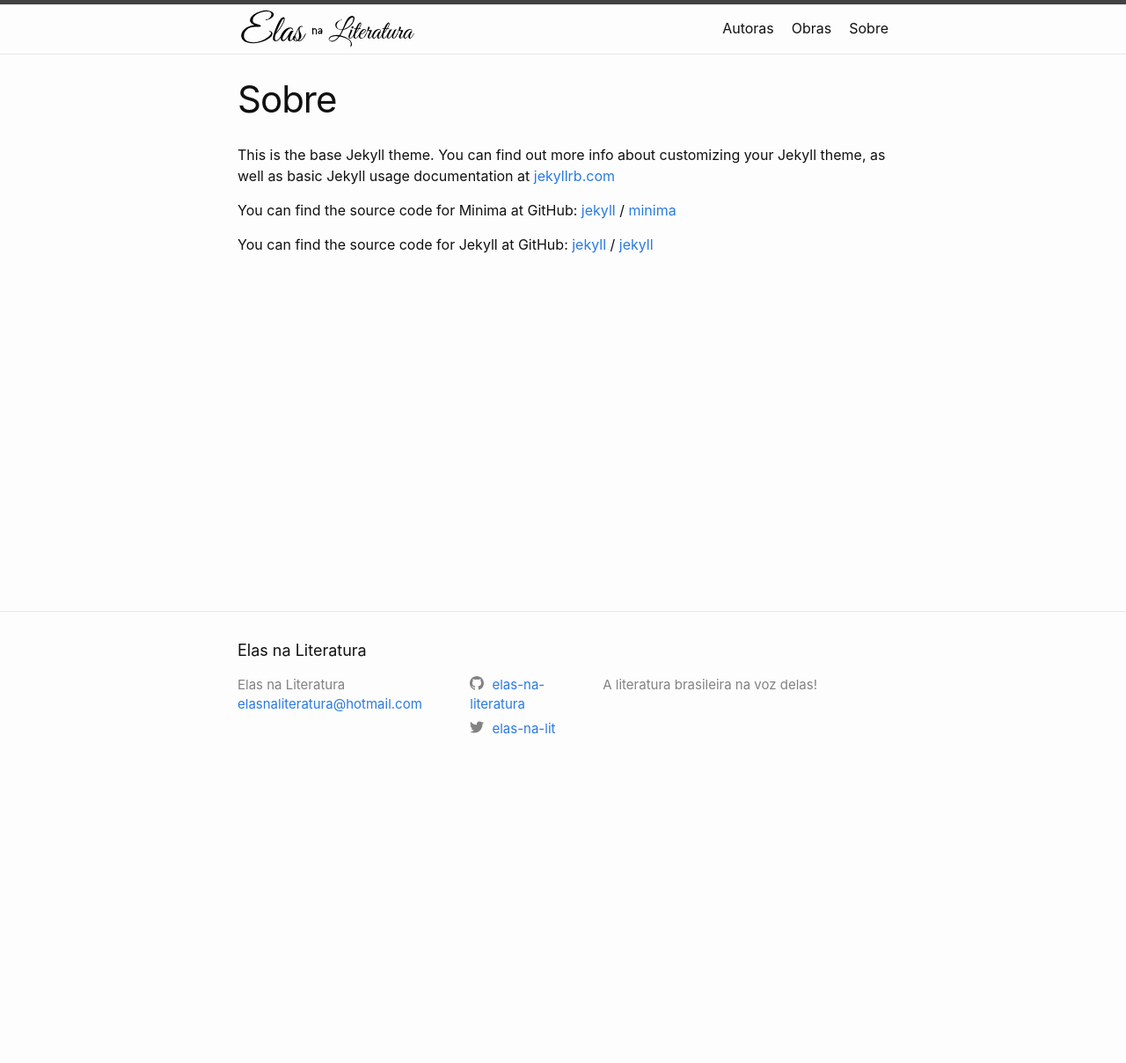
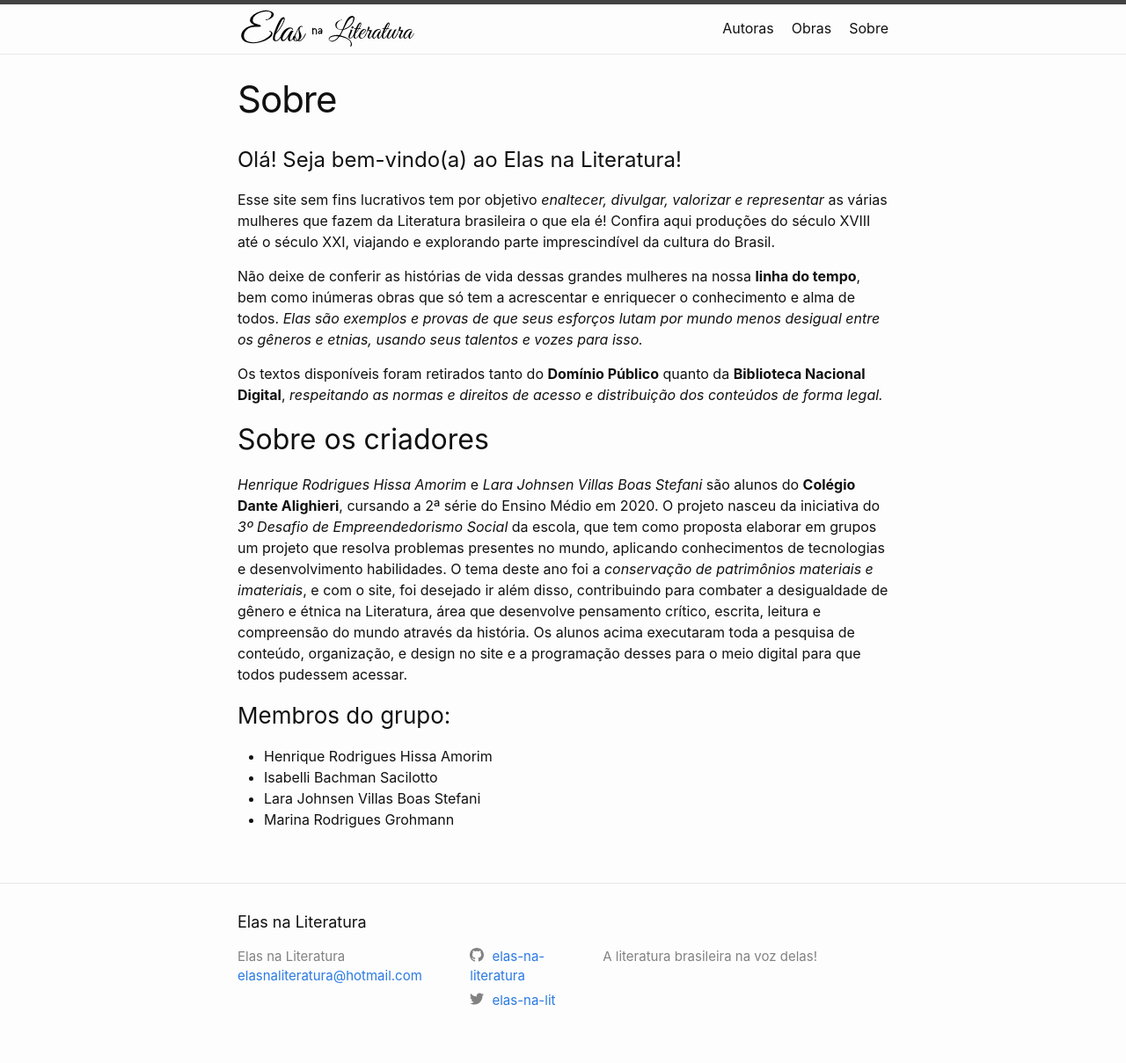
Before and after one commit to elas-na-literatura/elas-na-literatura.github.io, a Jekyll site: the page built from sobre.markdown, in a window 1280 px wide. Shown: the whole page at 88% size. Built offline with Jekyll 4.4.1, drawn with Linux system fonts in a browser that asks for light colours; before the commit the page ends 900 px from its top, so only the background shows below that.

Commit message:
coloquei o sobre!

```diff
--- a/sobre.markdown
+++ b/sobre.markdown
@@ -4,15 +4,20 @@ title: Sobre
 permalink: /sobre/
 ---
 
-This is the base Jekyll theme. You can find out more info about customizing your Jekyll theme, as well as basic Jekyll usage documentation at [jekyllrb.com](https://jekyllrb.com/)
+# Olá! Seja bem-vindo(a) ao Elas na Literatura!
 
-You can find the source code for Minima at GitHub:
-[jekyll][jekyll-organization] /
-[minima](https://github.com/jekyll/minima)
+Esse site sem fins lucrativos tem por objetivo _enaltecer, divulgar, valorizar e representar_ as várias mulheres que fazem da Literatura brasileira o que ela é! Confira aqui produções do século XVIII até o século XXI, viajando e explorando parte imprescindível da cultura do Brasil.
 
-You can find the source code for Jekyll at GitHub:
-[jekyll][jekyll-organization] /
-[jekyll](https://github.com/jekyll/jekyll)
+Não deixe de conferir as histórias de vida dessas grandes mulheres na nossa **linha do tempo**, bem como inúmeras obras que só tem a acrescentar e enriquecer o conhecimento e alma de todos. _Elas são exemplos e provas de que seus esforços lutam por mundo menos desigual entre os gêneros e etnias, usando seus talentos e vozes para isso._
 
+Os textos disponíveis foram retirados tanto do **Domínio Público** quanto da **Biblioteca Nacional Digital**, _respeitando as normas e direitos de acesso e distribuição dos conteúdos de forma legal._
 
-[jekyll-organization]: https://github.com/jekyll
+## Sobre os criadores
+
+_Henrique Rodrigues Hissa Amorim_ e _Lara Johnsen Villas Boas Stefani_ são alunos do **Colégio Dante Alighieri**, cursando a 2ª série do Ensino Médio em 2020. O projeto nasceu da iniciativa do _3º Desafio de Empreendedorismo Social_ da escola, que tem como proposta elaborar em grupos um projeto que resolva problemas presentes no mundo, aplicando conhecimentos de tecnologias e desenvolvimento habilidades. O tema deste ano foi a _conservação de patrimônios materiais e imateriais_, e com o site, foi desejado ir além disso, contribuindo para combater a desigualdade de gênero e étnica na Literatura, área que desenvolve pensamento crítico, escrita, leitura e compreensão do mundo através da história. Os alunos acima executaram toda a pesquisa de conteúdo, organização, e design no site e a programação desses para o meio digital para que todos pudessem acessar.
+
+### Membros do grupo:
+- Henrique Rodrigues Hissa Amorim
+- Isabelli Bachman Sacilotto
+- Lara Johnsen Villas Boas Stefani
+- Marina Rodrigues Grohmann
```
